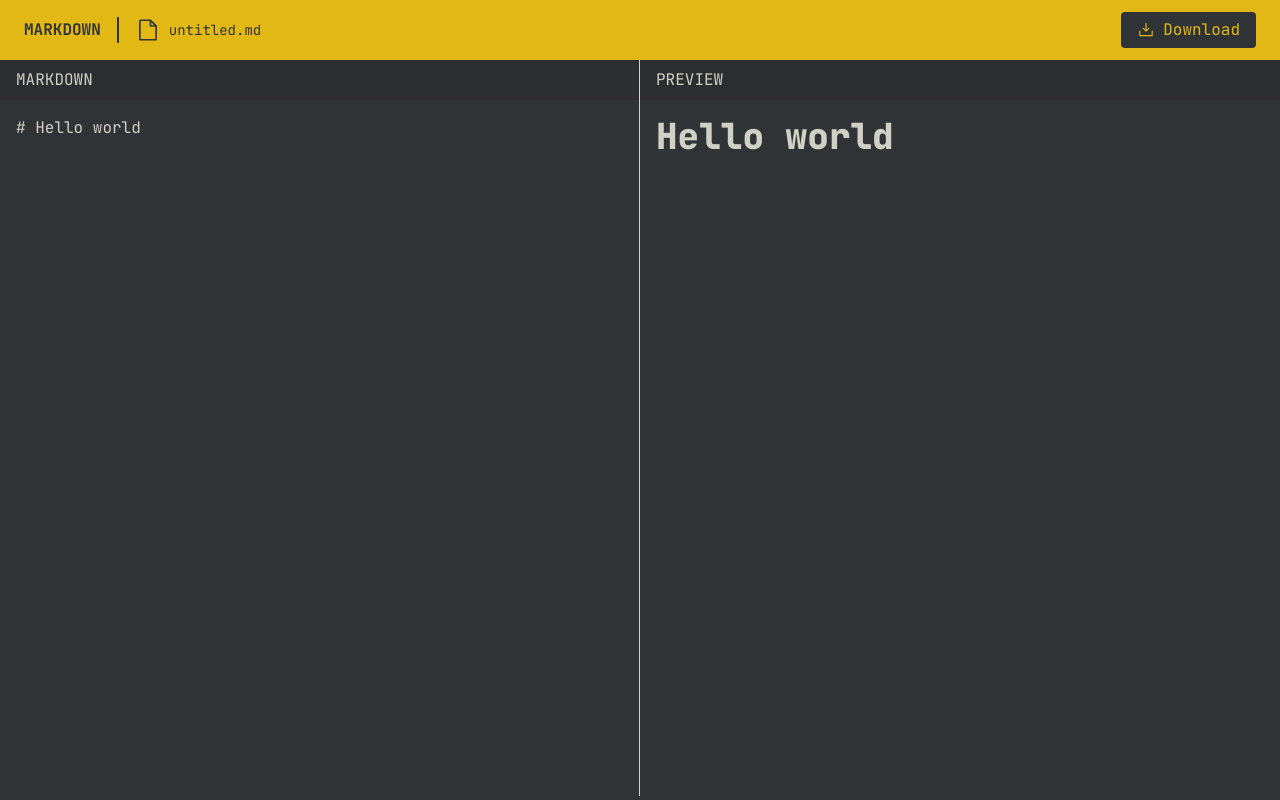
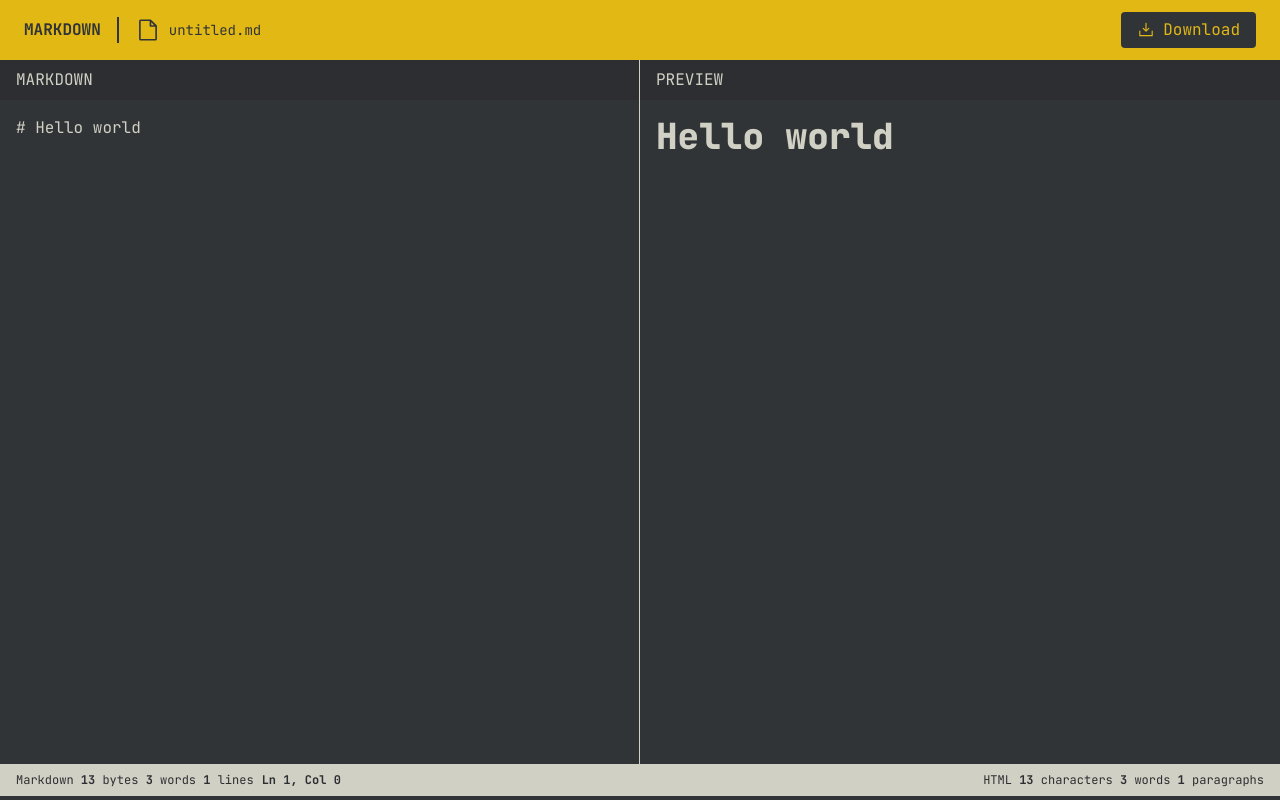
Before and after one commit to Lictro/markdown-editor, a Next.js app: page / in a window 1280 px wide. Built offline with nearby package versions, Linux system fonts and the light colour scheme.

Commit message:
Add metrics

```diff
--- a/src/components/Editor.tsx
+++ b/src/components/Editor.tsx
@@ -1,3 +1,6 @@
+import { getMetrics } from "@/utils/EditorUtils";
+import { useMemo } from "react";
+
 interface EditorProps {
   value: string;
   onChange: (value: string) => void;
@@ -11,8 +14,12 @@ export default function Editor({
   textareaRef,
   onScroll,
 }: EditorProps) {
+  const metrics = useMemo(() => {
+    return getMetrics(value, textareaRef?.current ?? undefined);
+  }, [value, textareaRef?.current?.selectionStart]);
+
   return (
-    <div className="border-r h-full flex flex-col min-h-0">
+    <div className="border-r border-warm-gray-light h-full flex flex-col min-h-0">
       <div className="py-2 px-4 bg-charcoal-dark shrink-0">MARKDOWN</div>
 
       <textarea
@@ -22,6 +29,20 @@ export default function Editor({
         value={value}
         onChange={(e) => onChange(e.target.value)}
       />
+
+      <div className="px-4 py-2 text-xs bg-warm-gray-light text-charcoal-dark shrink-0">
+        <span>
+          Markdown <strong>{metrics.bytes}</strong> bytes{" "}
+          <strong>{metrics.words}</strong> words{" "}
+          <strong>{metrics.lines}</strong> lines
+        </span>
+
+        <span className="ml-2">
+          <strong>
+            Ln {metrics.currentLine}, Col {metrics.currentCol}
+          </strong>
+        </span>
+      </div>
     </div>
   );
 }
--- a/src/components/Preview.tsx
+++ b/src/components/Preview.tsx
@@ -1,3 +1,5 @@
+import { getPreviewMetrics } from "@/utils/EditorUtils";
+import { useMemo } from "react";
 import ReactMarkdown from "react-markdown";
 
 interface PreviewProps {
@@ -11,6 +13,10 @@ export default function Preview({
   previewRef,
   onScroll,
 }: PreviewProps) {
+  const metrics = useMemo(() => {
+    return getPreviewMetrics(content);
+  }, [content]);
+
   return (
     <div className="h-full flex flex-col min-h-0">
       <div className="py-2 px-4 bg-charcoal-dark shrink-0">PREVIEW</div>
@@ -31,6 +37,7 @@ export default function Preview({
             prose-pre:text-warm-gray-light
             prose-a:text-gold
             prose-blockquote:text-warm-gray
+            prose-blockquote:border-l-gold
             prose-ul:text-warm-gray-light
             prose-ol:text-warm-gray-light
             prose-li:text-warm-gray-light
@@ -41,6 +48,15 @@ export default function Preview({
           <ReactMarkdown>{content}</ReactMarkdown>
         </div>
       </div>
+      <div className="px-4 py-2 text-xs bg-warm-gray-light text-charcoal-dark shrink-0 flex justify-end">
+        <span>
+          HTML{" "}
+          <strong>{metrics.characters}</strong> characters{" "}
+          <strong>{metrics.words}</strong> words{" "}
+          <strong>{metrics.paragraphs}</strong> paragraphs
+        </span>
+
+      </div>
     </div>
   );
 }
--- /dev/null
+++ b/src/utils/EditorUtils.ts
@@ -0,0 +1,42 @@
+export function getMetrics(text: string, textarea?: HTMLTextAreaElement) {
+  const bytes = new TextEncoder().encode(text).length;
+
+  const words = text.trim() ? text.trim().split(/\s+/).length : 0;
+
+  const lines = text.split("\n").length;
+
+  let currentLine = 1;
+  let currentCol = 0;
+
+  if (textarea) {
+    const cursorPos = textarea.selectionStart;
+
+    const textUntilCursor = text.slice(0, cursorPos);
+    const split = textUntilCursor.split("\n");
+
+    currentLine = split.length;
+    currentCol = split[split.length - 1].length;
+  }
+
+  return {
+    bytes,
+    words,
+    lines,
+    currentLine,
+    currentCol,
+  };
+}
+
+export function getPreviewMetrics(text: string) {
+  const characters = text.length;
+
+  const words = text.trim() ? text.trim().split(/\s+/).length : 0;
+
+  const paragraphs = text.split(/\n\s*\n/).filter(Boolean).length;
+
+  return {
+    characters,
+    words,
+    paragraphs,
+  };
+}
```
